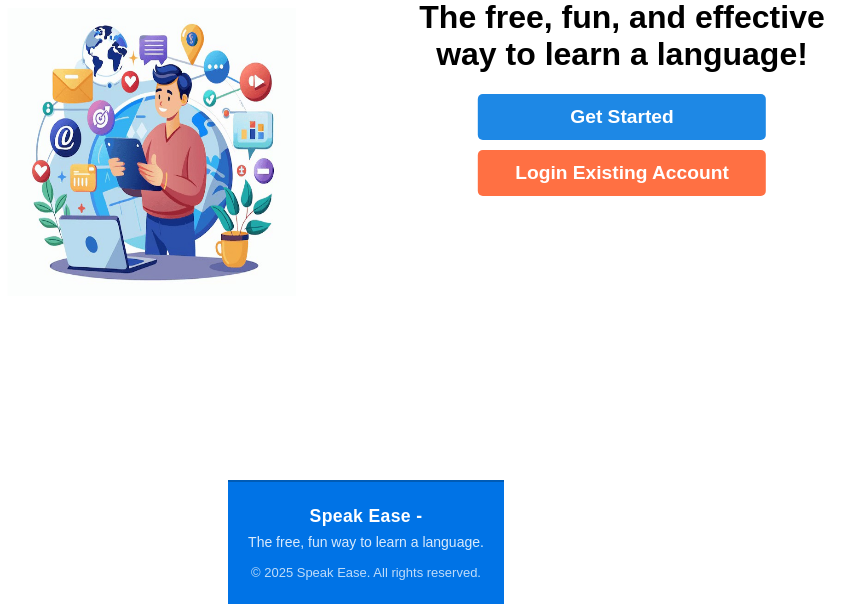
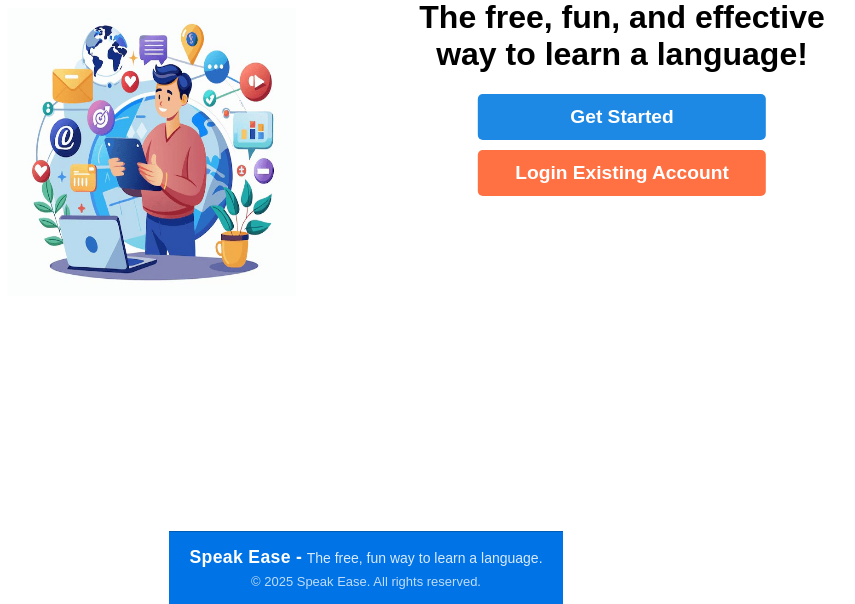
Before and after one commit to VIJAYWHAT/speak-ease, a Flask app: page / in a window 1280 px wide. Shown: the part 196-800 px from the top of the page, without its empty margins (274-1129 px from the left). Run offline with Flask 3, Linux system fonts and the light colour scheme; data that the repository does not hold is empty.

Commit message:
footer changes

```diff
--- a/app/static/css/footer.css
+++ b/app/static/css/footer.css
@@ -3,9 +3,9 @@
   margin-top: auto;
   background: #0073e6;
   color: rgba(255, 255, 255, 0.95);
-  padding: 24px 20px;
+  padding: 15px 20px;
   text-align: center;
-  border-top: 2px solid #005bb5;
+  border-top: 1px solid #005bb5;
 }
 
 .footer-inner {
@@ -33,6 +33,7 @@
   color: rgba(255, 255, 255, 0.85);
   margin: 0 0 12px 0;
   line-height: 1.4;
+  display: inline;
 }
 
 .footer-copy {
--- a/app/static/css/home.css
+++ b/app/static/css/home.css
@@ -135,7 +135,7 @@ header {
   flex-wrap: wrap;
   justify-content: center;
   gap: 30px;
-  margin-top: 20px;
+  margin: 20px 0;
 }
 .progress-card {
   background: #4da6ff;
```
